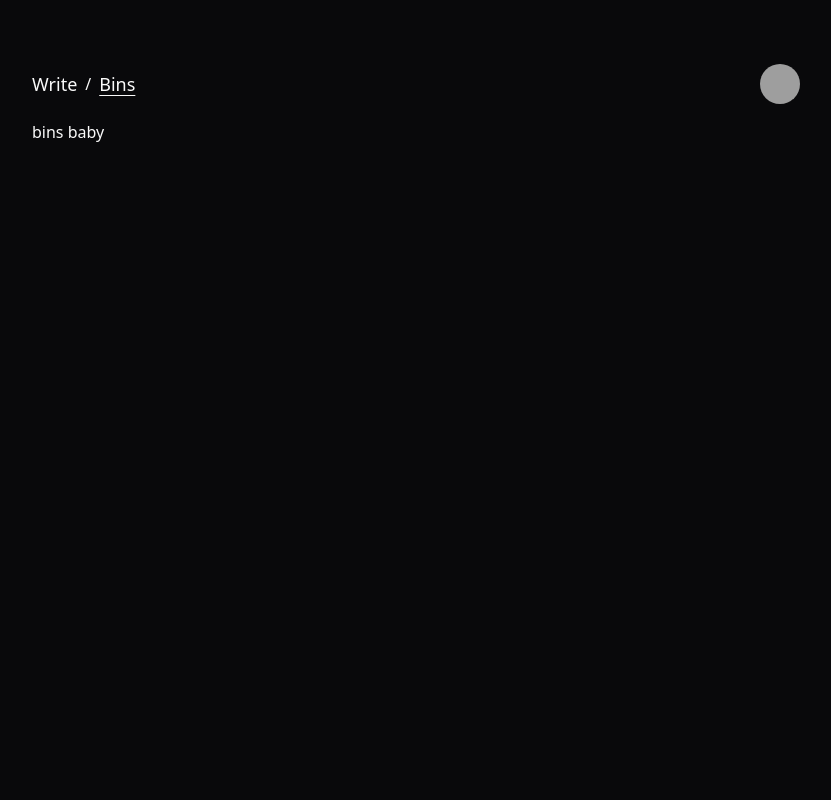
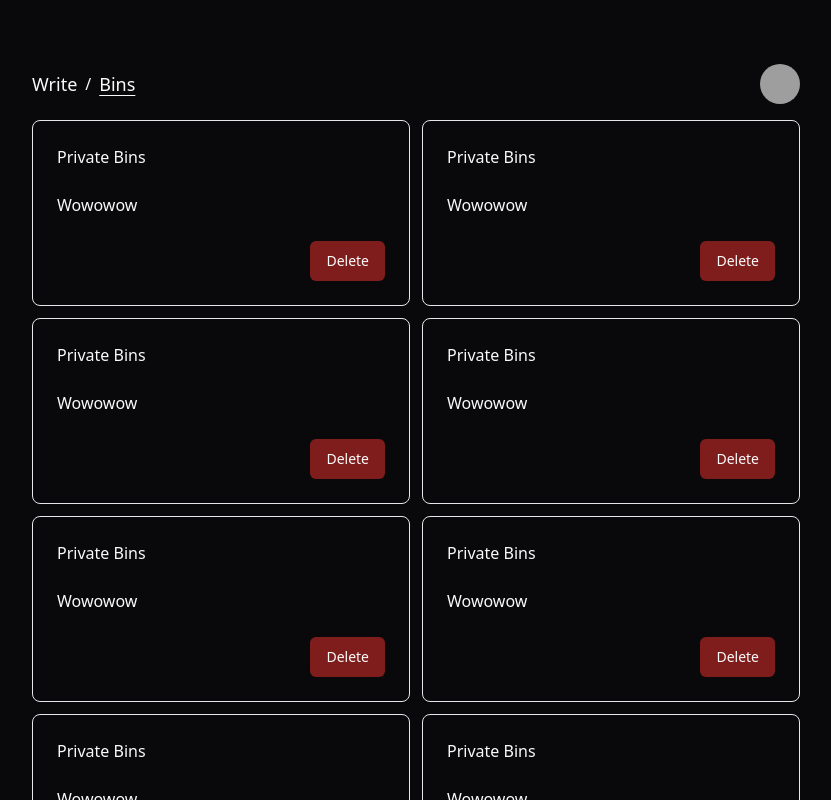
Before and after one commit to KFCYTTA/past3-frontend, a React (Vite) app: page /bins in a window 1280 px wide. Shown: the top 800 px of the page, without its empty margins (224-1055 px from the left). Built offline with nearby package versions, Linux system fonts and the light colour scheme; grey boxes are pictures that could not be loaded.

Commit message:
feat: tiptap installation

```diff
--- a/package.json
+++ b/package.json
@@ -18,12 +18,17 @@
     "@radix-ui/react-switch": "^1.0.3",
     "@radix-ui/react-tabs": "^1.0.4",
     "@tanstack/react-router": "^1.39.4",
+    "@tiptap/pm": "^2.4.0",
+    "@tiptap/react": "^2.4.0",
+    "@tiptap/starter-kit": "^2.4.0",
     "class-variance-authority": "^0.7.0",
     "clsx": "^2.1.1",
     "ofetch": "^1.3.4",
     "react": "^18.3.1",
     "react-dom": "^18.3.1",
     "react-hook-form": "^7.52.0",
+    "slate": "^0.103.0",
+    "slate-react": "^0.105.0",
     "tailwind-merge": "^2.3.0",
     "zod": "^3.23.8"
   },
--- a/src/routes/bins.lazy.tsx
+++ b/src/routes/bins.lazy.tsx
@@ -1,4 +1,6 @@
 import { Navigation } from "@/components/Navigation/Navigation"
+import { Button } from "@/components/ui/button"
+import { Card, CardContent, CardFooter, CardHeader } from "@/components/ui/card"
 import { createLazyFileRoute } from "@tanstack/react-router"
 
 export const Route = createLazyFileRoute("/bins")({
@@ -10,7 +12,20 @@ function Index() {
     <div className="mx-auto max-w-[800px] px-4 py-16">
       <div className="grid gap-4">
         <Navigation />
-        bins baby
+
+        <div className="grid grid-cols-[repeat(auto-fit,_minmax(256px,_1fr))] gap-3">
+          {Array(10)
+            .fill(0)
+            .map((_, i) => (
+              <Card key={i}>
+                <CardHeader>Private Bins</CardHeader>
+                <CardContent>Wowowow</CardContent>
+                <CardFooter className="justify-end">
+                  <Button variant="destructive">Delete</Button>
+                </CardFooter>
+              </Card>
+            ))}
+        </div>
       </div>
     </div>
   )
--- a/src/routes/index.lazy.tsx
+++ b/src/routes/index.lazy.tsx
@@ -3,10 +3,16 @@ import { Input } from "@/components/ui/input"
 import { Label } from "@/components/ui/label"
 import { Switch } from "@/components/ui/switch"
 import { createLazyFileRoute } from "@tanstack/react-router"
+import { EditorProvider } from "@tiptap/react"
+import StarterKit from "@tiptap/starter-kit"
 
 export const Route = createLazyFileRoute("/")({
   component: Index,
 })
+
+const extensions = [StarterKit]
+
+const content = "# Hello, World!"
 
 function Index() {
   return (
@@ -29,6 +35,13 @@ function Index() {
             <Label htmlFor="switch-preview">Preview</Label>
           </div>
         </div>
+
+        <div>
+          <EditorProvider
+            extensions={extensions}
+            content={content}
+          ></EditorProvider>
+        </div>
       </div>
     </div>
   )
```
Also changed, not shown: 1 other file (tests, documents, lock files or other folders).
